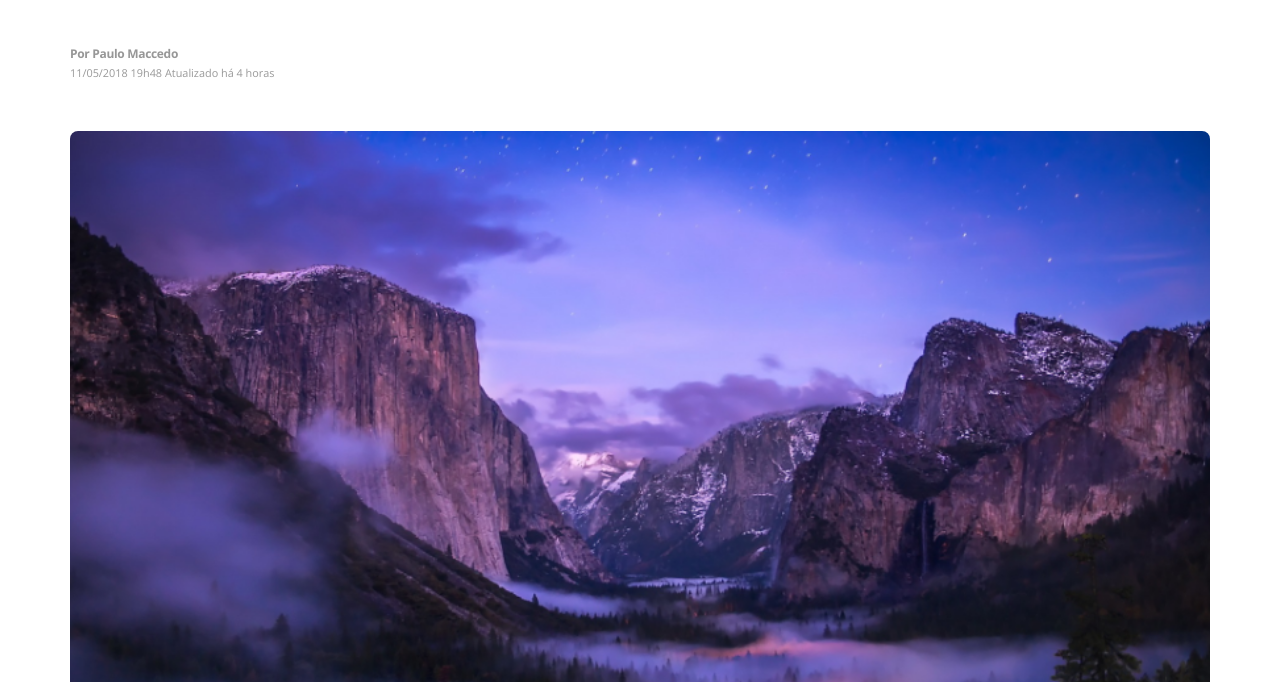
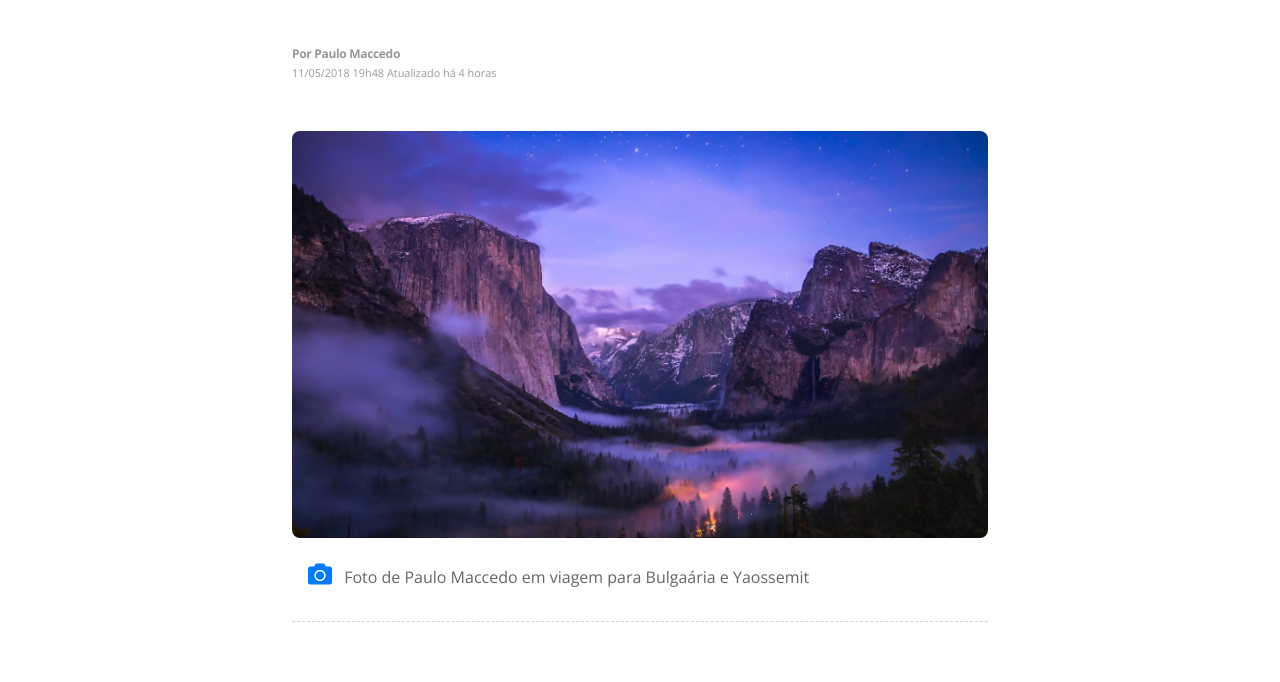
Before and after one commit to Aimbra/wpgoo, a website built with webpack: page index.html in a window 1280 px wide. Shown: the part 629-1311 px from the top of the page. Built offline with nearby package versions, Linux system fonts and the light colour scheme; files whose address does not match are found by name.

Commit message:
Atualizando bugs de interface

```diff
--- a/index.html
+++ b/index.html
@@ -48,6 +48,8 @@
                 <hr class="header-divider">
             </section>
 
+            <div class="container-content">
+
                 <section class="row">
                     <div class="auth">
                         <p class="usernames">Por Paulo Maccedo</p>
@@ -65,6 +67,7 @@
                         </div>
                     </figure>
                 </section>
+
 
                 <section class="row content">
                     <p>A is a long established fact that a reader will be distracted by the readable content of a page when looking at its layout.
@@ -90,7 +93,7 @@
                     <button class="btn btn-primary btn-lg btn-convert">Sim! Eu gostaria de obter este plano</button>
                     <button class="btn btn-primary">Sim! Eu gostaria de obter este plano</button>
                 </section>
-
+            </div>
         </article>
 
     </main>
--- a/src/sass/style.scss
+++ b/src/sass/style.scss
@@ -61,6 +61,11 @@ article {
                 top: 1rem;
             }
         }
+    }
+
+    div.container-content {
+        margin: 0 auto;
+        width: 60%;
     }
 
     h1.title, h2.subtitle {
```
Also changed, not shown: dist/img/logo-goo.svg (added), src/sass/_animated.scss (added). Lines whose indentation alone changed are shown as unchanged.
